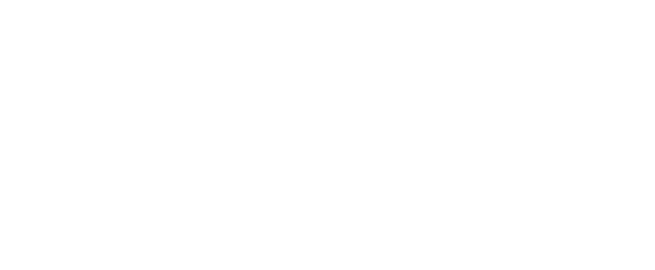
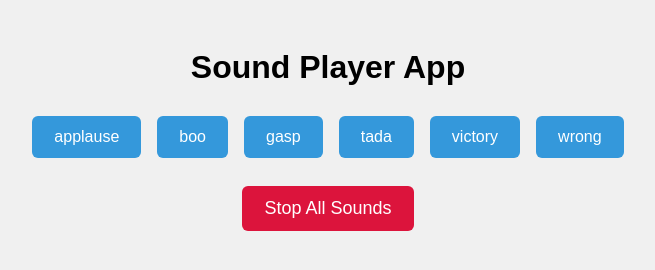
Before and after one commit to acciojob/Soundbar-varuncodev, a website: page main.html in a window 1280 px wide. Shown: the whole page, without its empty margins (312-967 px from the left). Drawn offline with Linux system fonts and the light colour scheme.

Commit message:
created a submission

```diff
--- a/main.html
+++ b/main.html
@@ -8,6 +8,11 @@
 
 <body>
 	<!-- the entire body must be written by student -->
+	<h1>Sound Player App</h1>
+
+  <div id="buttons"></div>
+
+  <button class="stop" onclick="stopSounds()">Stop All Sounds</button>
     <script type="text/javascript" src="./script.js">
 </script>
 
--- a/script.js
+++ b/script.js
@@ -1 +1,34 @@
 //your JS code here. If required.
+// List of sounds (replace names as per your sound files)
+const sounds = ["applause", "boo", "gasp", "tada", "victory", "wrong"];
+
+const buttonsDiv = document.getElementById("buttons");
+
+// Create button for each sound
+sounds.forEach(sound => {
+    const btn = document.createElement("button");
+    btn.classList.add("btn");
+    btn.innerText = sound;
+
+    btn.addEventListener("click", () => {
+        stopSounds();
+        document.getElementById(sound).play();
+    });
+
+    buttonsDiv.appendChild(btn);
+
+    // Create audio element
+    const audio = document.createElement("audio");
+    audio.src = `./sounds/${sound}.mp3`;
+    audio.id = sound;
+    document.body.appendChild(audio);
+});
+
+// Function to stop all sounds
+function stopSounds() {
+    sounds.forEach(sound => {
+        const audio = document.getElementById(sound);
+        audio.pause();
+        audio.currentTime = 0;
+    });
+}
--- a/styles.css
+++ b/styles.css
@@ -1 +1,41 @@
 /*  your css code here. If applicable */
+body {
+  text-align: center;
+  font-family: Arial, sans-serif;
+  background: #f0f0f0;
+  padding: 20px;
+}
+
+#buttons {
+  margin-top: 20px;
+}
+
+.btn {
+  padding: 12px 22px;
+  margin: 8px;
+  border: none;
+  border-radius: 6px;
+  background-color: #3498db;
+  color: white;
+  cursor: pointer;
+  font-size: 16px;
+}
+
+.btn:hover {
+  background-color: #2179b5;
+}
+
+.stop {
+  padding: 12px 22px;
+  margin-top: 20px;
+  background-color: crimson;
+  color: white;
+  font-size: 18px;
+  border: none;
+  border-radius: 6px;
+  cursor: pointer;
+}
+
+.stop:hover {
+  background-color: rgb(165, 11, 38);
+}
```
